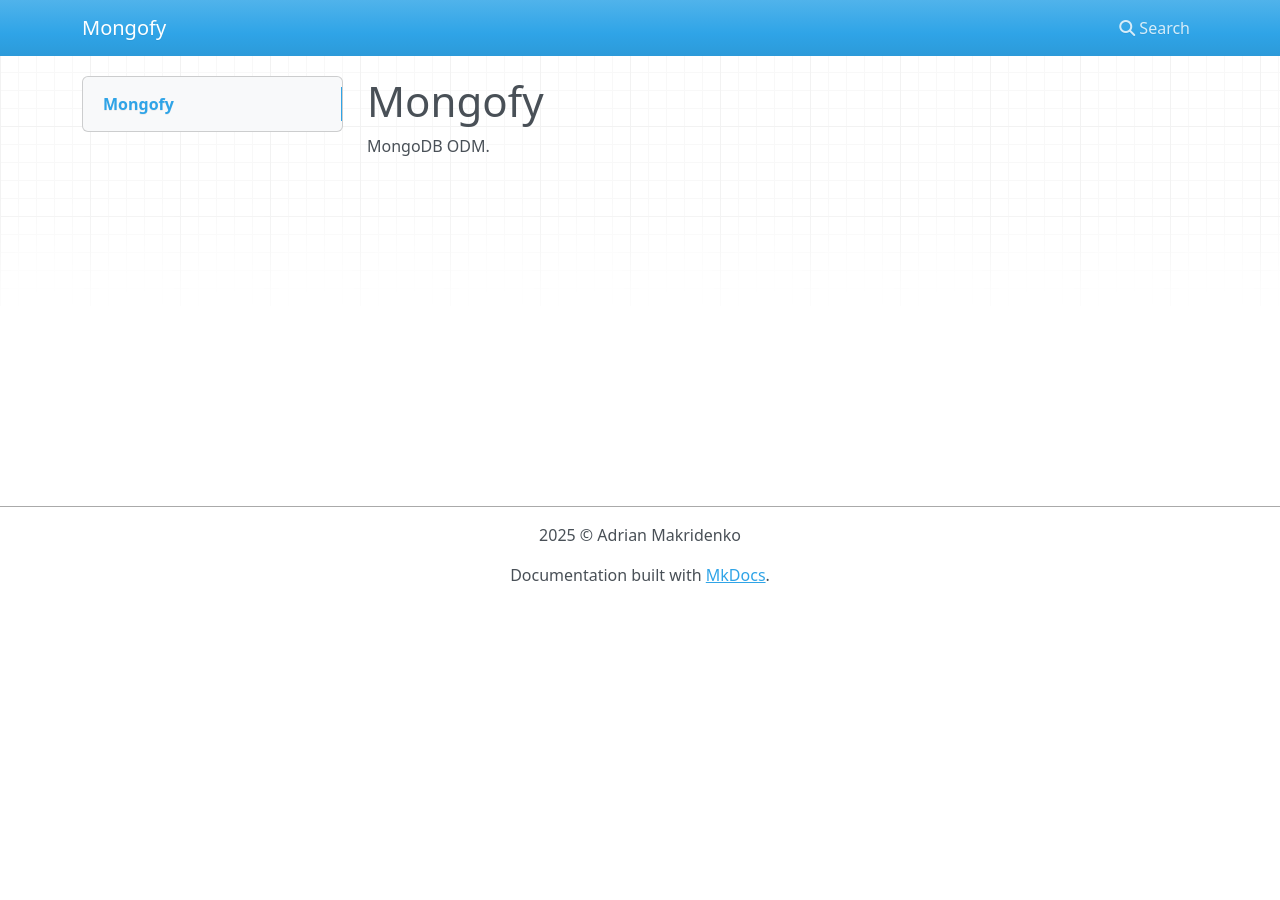
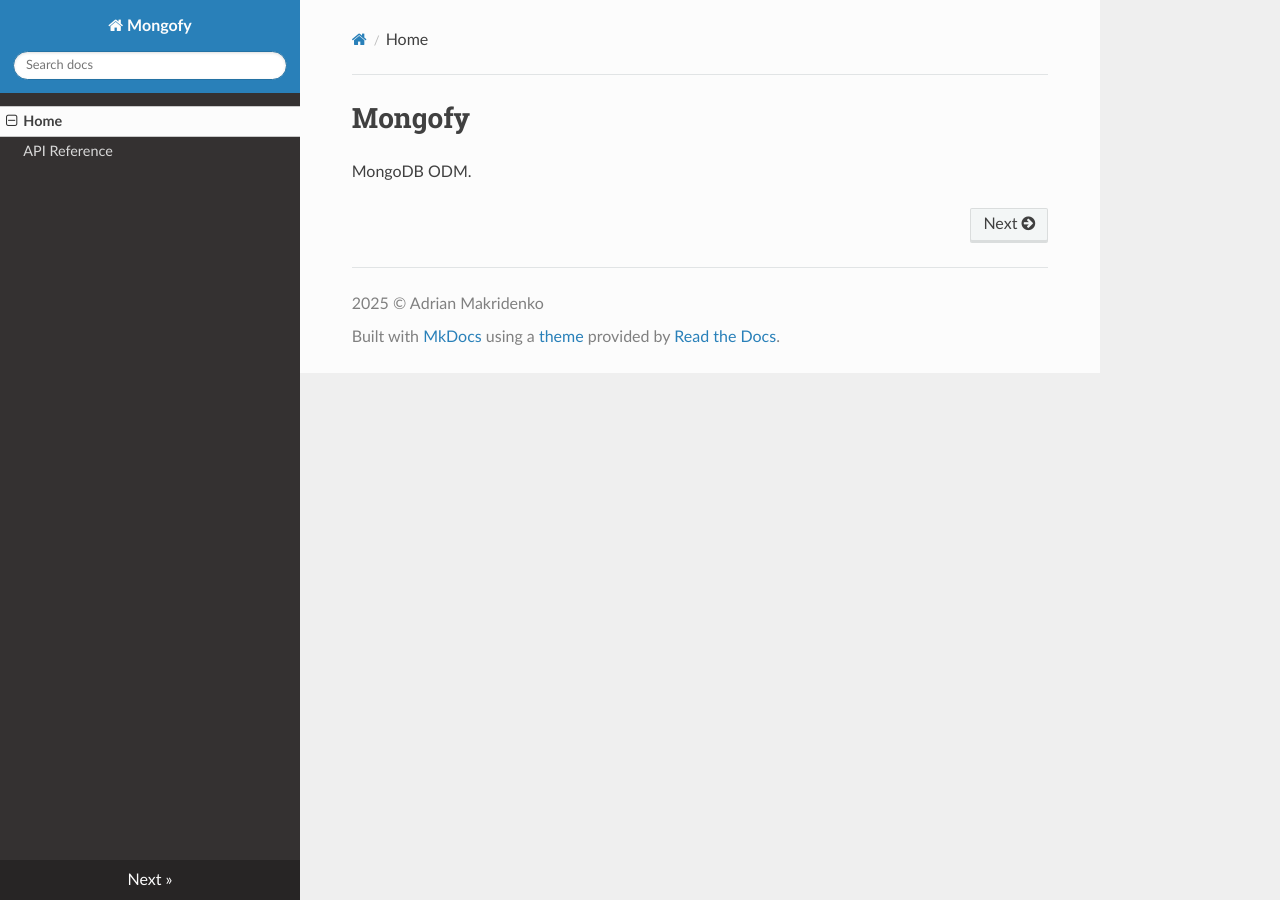
Before and after one commit to lyaguxafrog/mongofy, an MkDocs documentation site: the page built from docs/index.md, in a window 1280 px wide. Built offline with MkDocs 1.6.1, drawn with Linux system fonts in a browser that asks for light colours; nearby versions of some CDN libraries.

Commit message:
[~] docs

```diff
--- a/mkdocs.yml
+++ b/mkdocs.yml
@@ -3,3 +3,28 @@
 
 nav:
   - Home: index.md
+  - API Reference: api.md
+
+theme:
+  name: readthedocs
+
+plugins:
+  - search
+  - mkdocstrings:
+      handlers:
+        python:
+          options:
+            docstring_style: google
+            show_doctring_examples: true
+            merge_init_into_class: true
+            show_source: false
+            docstring_options:
+              ignore_init_summary: true
+            separate_signature: true
+            show_root_heading: true
+            show_root_full_path: false
+            show_signature_annotations: true
+            show_symbol_type_heading: true
+            show_symbol_type_toc: true
+            signature_crossrefs: true
+            summary: true
```
Also changed, not shown: docs/api.md (added, +1 -0 lines), 1 other file.
